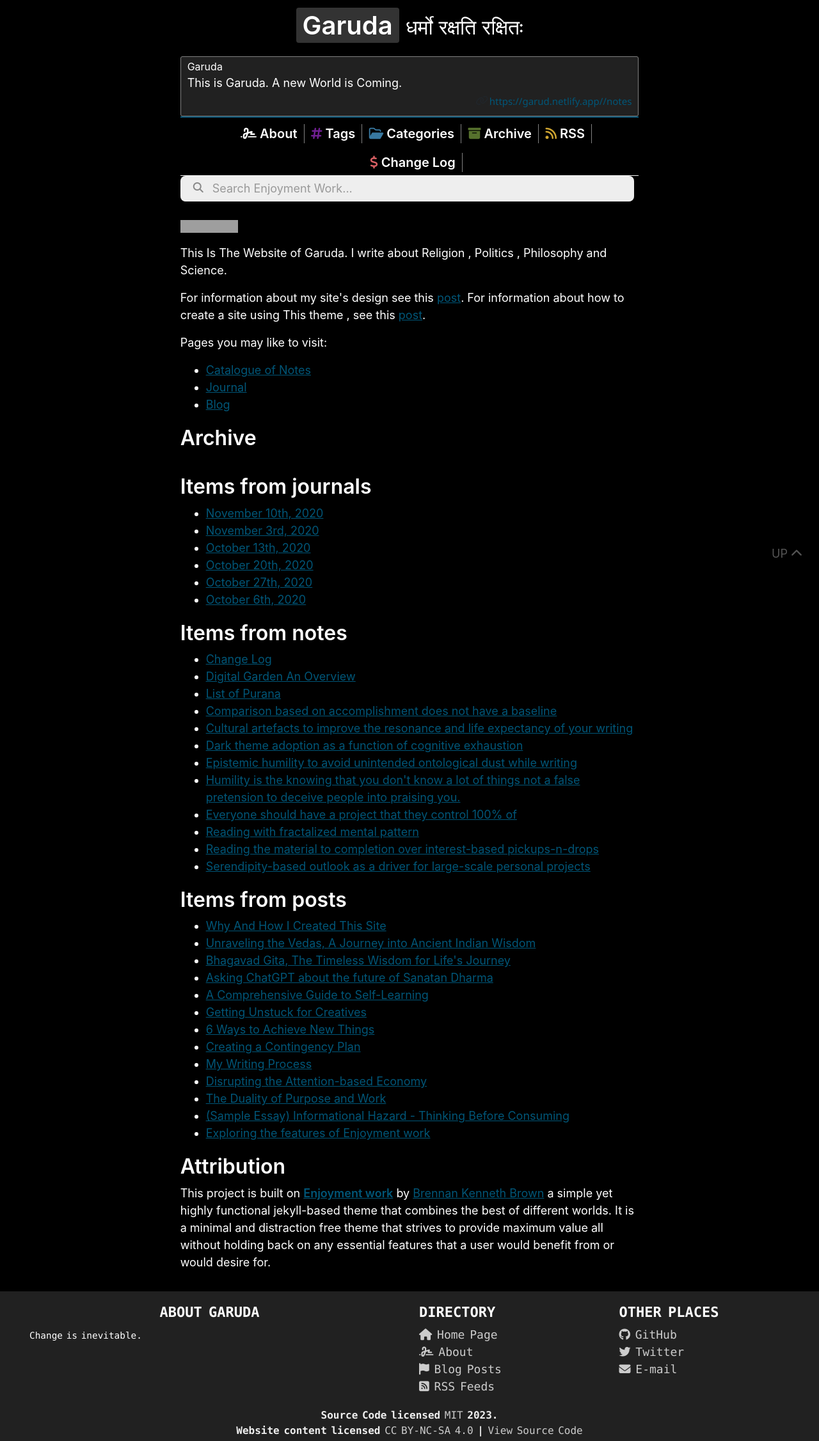
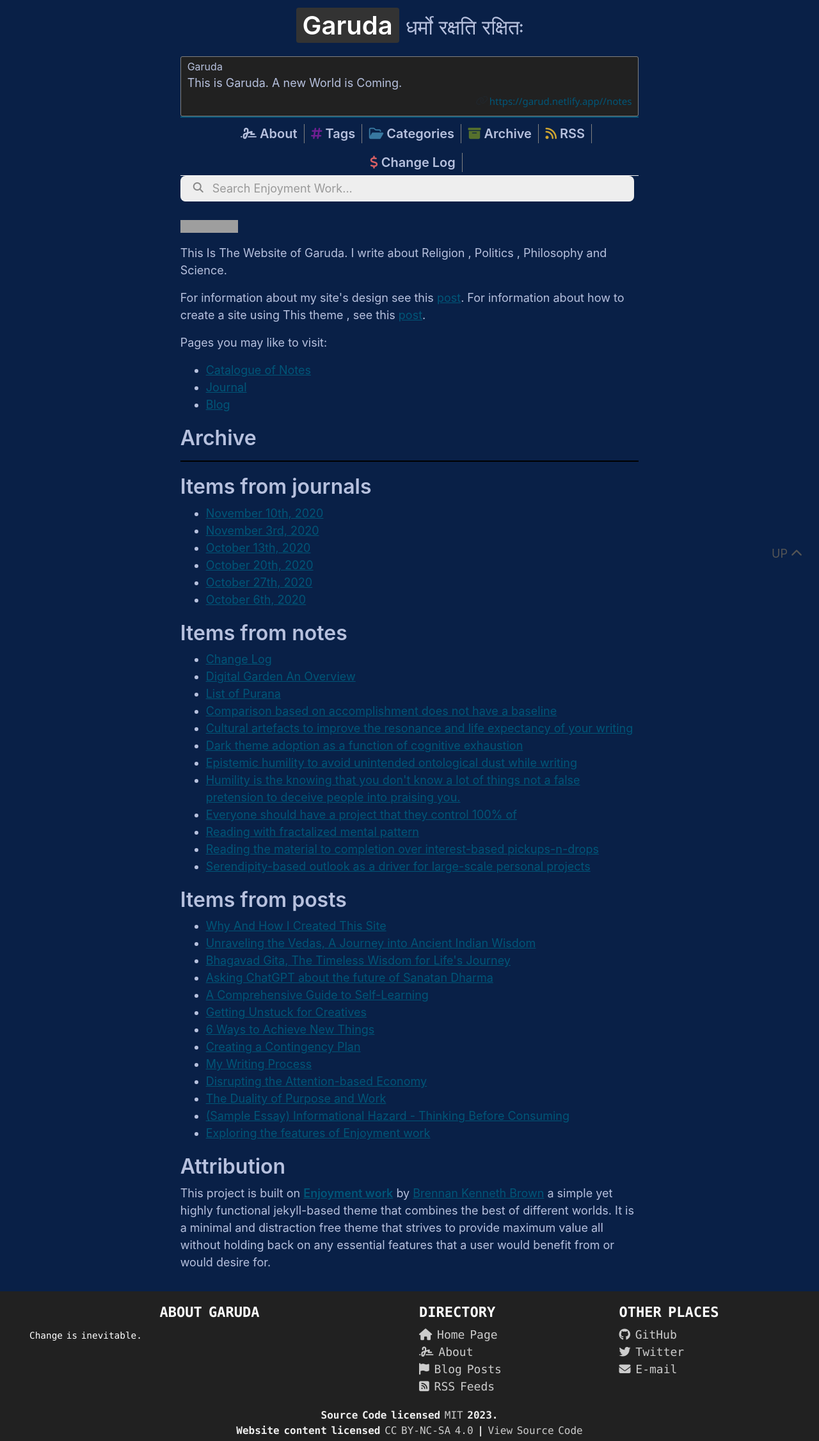
Before and after one commit to stardoom4/blog, a Jekyll site: the page built from index.md, in a window 1280 px wide. Shown: the whole page at 64% size. Built offline with Jekyll 4.4.1, drawn with Linux system fonts in a browser that asks for light colours; nearby versions of some CDN libraries; grey boxes are pictures that could not be loaded.

Commit message:
Update style.css

```diff
--- a/assets/css/style.css
+++ b/assets/css/style.css
@@ -15,7 +15,7 @@ body {
   font-family: Inter, "Segoe UI", Roboto, Oxygen, Cantarell, "Open Sans", "Helvetica Neue", Ubuntu, sans-serif;
   min-height: 450px;
   counter-reset: sidenote-counter;
-  background: #000000;
+  background: #092047;
 }
 
 .box {
@@ -44,7 +44,7 @@ h3,
 h4,
 h5,
 h6 {
-  color: #fff;
+  color: #b7c1de;
   font-weight: 600;
   margin-top: 20px;
 }
@@ -57,7 +57,7 @@ ol,
 table,
 span,
 blockquote {
-  color: #fff;
+  color: #b7c1de;
 }
 
 p,
@@ -116,7 +116,7 @@ blockquote {
   border-left: 3px #666 solid;
   font-style: italic;
   font-family: Georgia, serif;
-  background: #000000;
+  background: #0b468c;
 }
 
 blockquote p {
```
